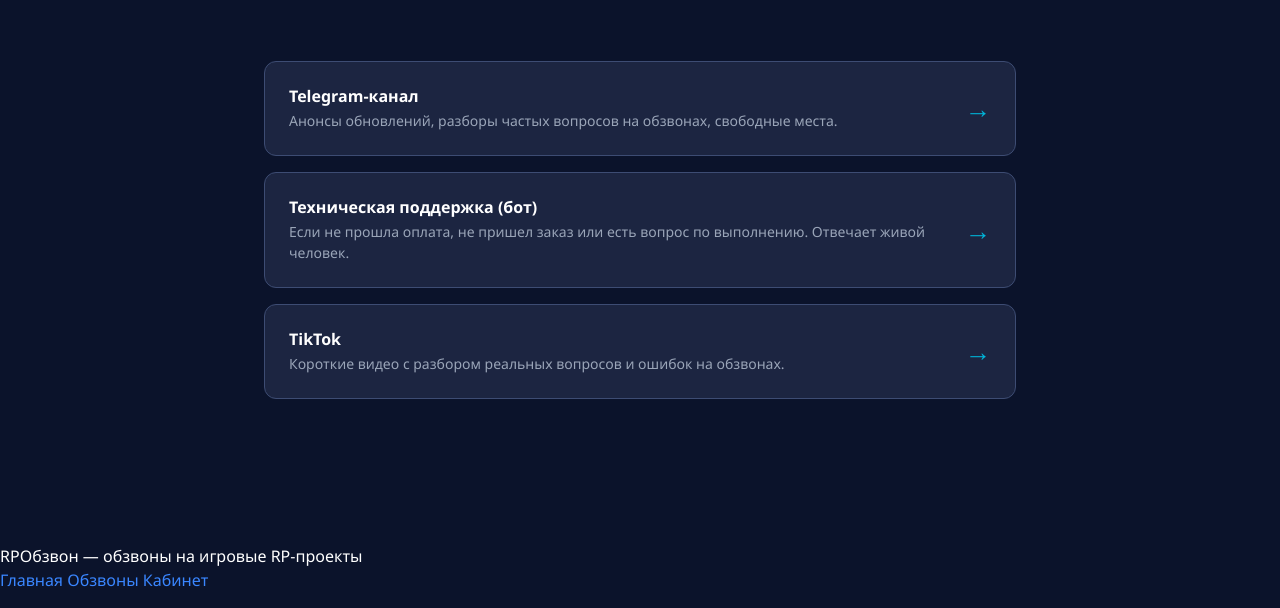
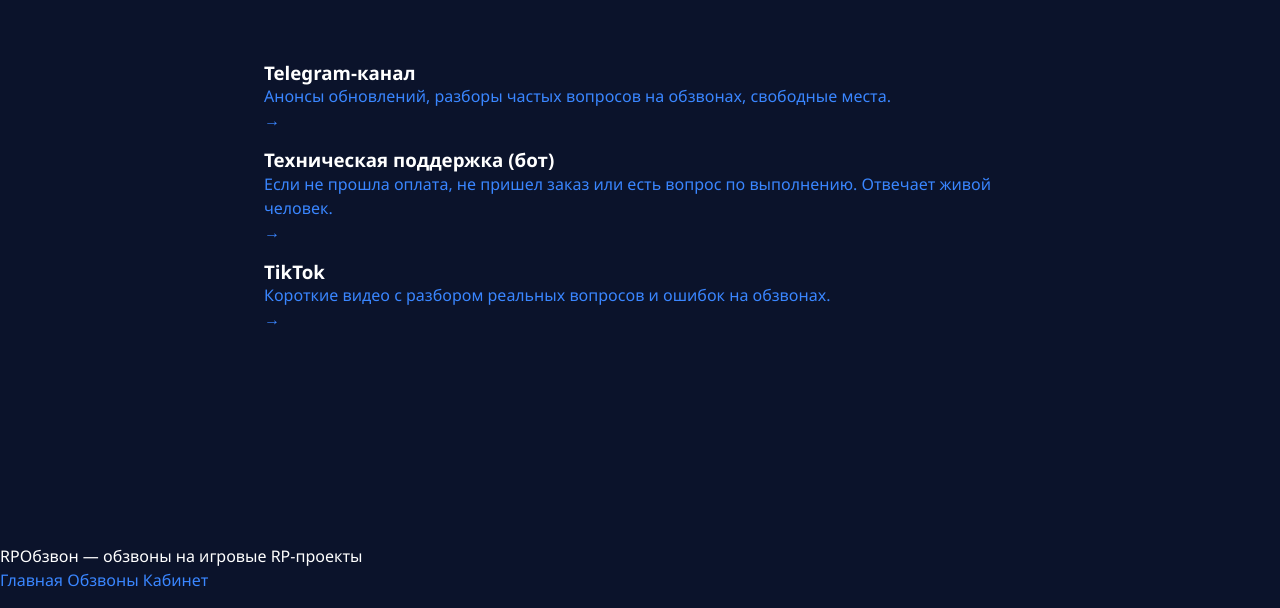
Before and after one commit to ilia12promax-cyber/rp-obzvon, a website: page contact.html in a window 1280 px wide. Shown: the part 192-800 px from the top of the page. Drawn offline with Linux system fonts and the light colour scheme.

Commit message:
Update components.css

```diff
--- a/css/components.css
+++ b/css/components.css
@@ -844,47 +844,3 @@
     text-align: left;
   }
 }
-
-.contact-card {
-  display: flex;
-  justify-content: space-between;
-  align-items: center;
-  padding: var(--space-5);
-  background: var(--bg-card);
-  border: 1px solid var(--border-strong);
-  border-radius: var(--radius-lg);
-  text-decoration: none;
-  transition: border-color var(--transition-fast);
-}
-
-.contact-card:hover {
-  border-color: var(--accent-2);
-}
-
-.contact-title {
-  color: var(--text-main);
-  font-size: var(--fs-md);
-  margin-bottom: var(--space-1);
-}
-
-.contact-desc {
-  color: var(--text-muted);
-  font-size: var(--fs-sm);
-  margin: 0;
-}
-
-.contact-arrow {
-  color: var(--accent-2);
-  font-size: var(--fs-xl);
-  flex-shrink: 0;
-  margin-left: var(--space-4);
-}
-
-@media (max-width: 480px) {
-  .contact-card {
-    padding: var(--space-4);
-  }
-  .contact-arrow {
-    display: none; /* На маленьких экранах стрелка не нужна */
-  }
-}
```
